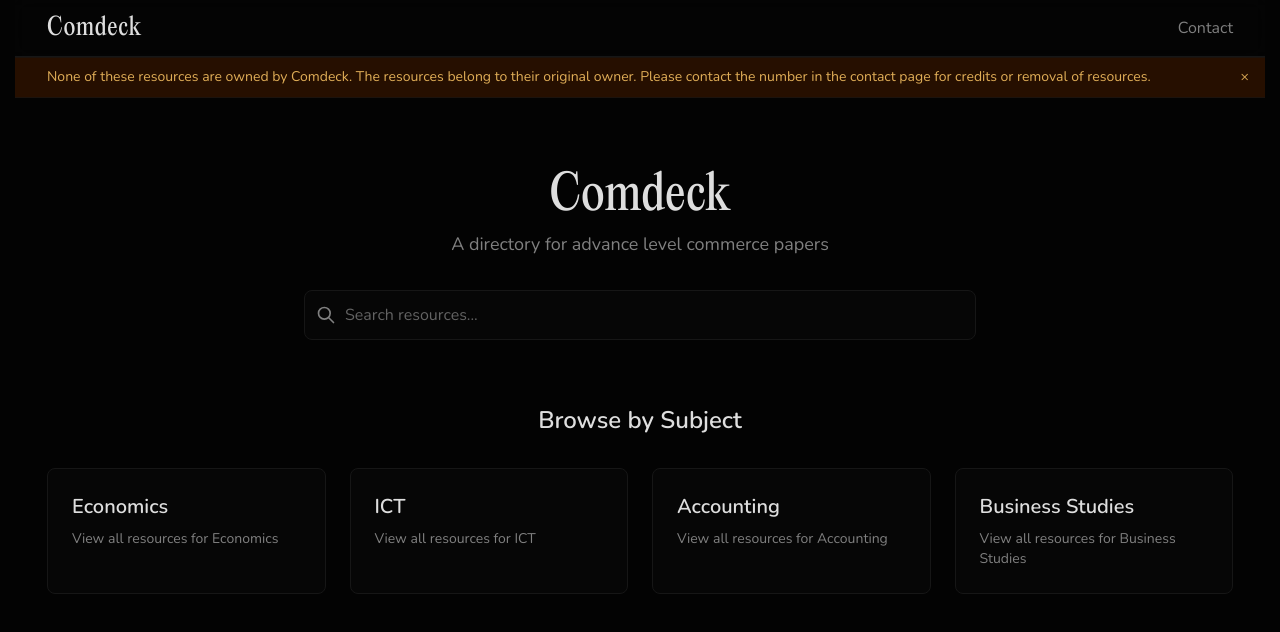
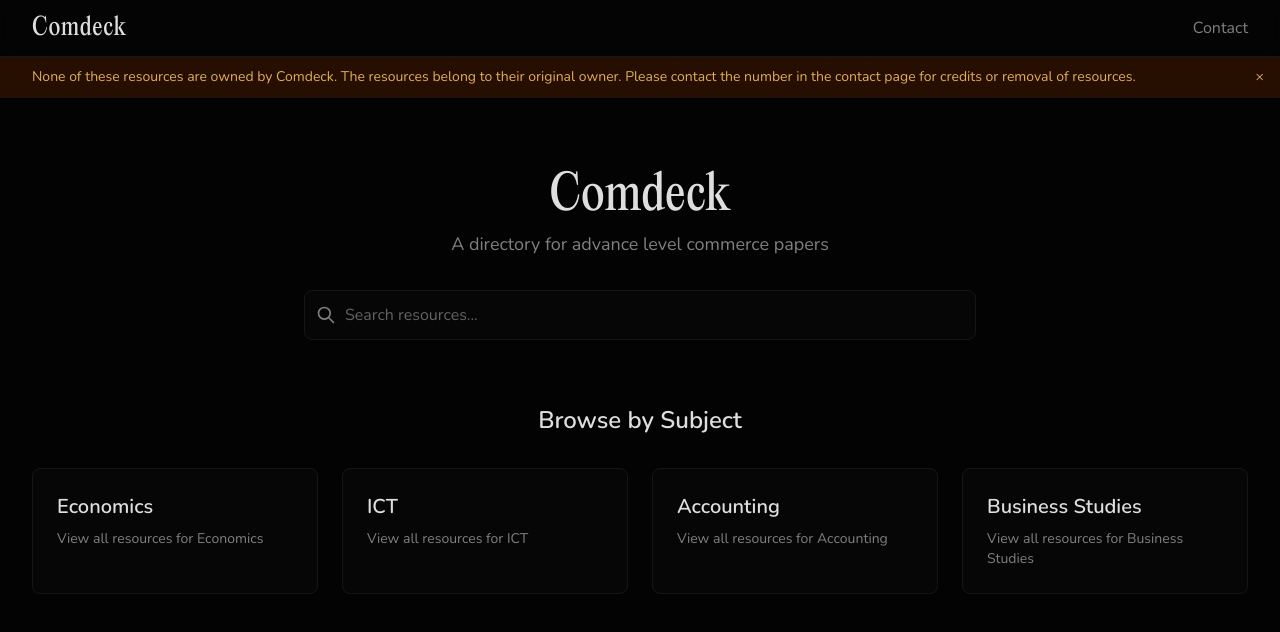
Before and after one commit to UmairFaiser/comdeck, a Next.js app: page / in a window 1280 px wide. Shown: the top 632 px of the page. Built offline with nearby package versions, Linux system fonts and the light colour scheme.

Commit message:
style(ui): make scrollbar thinner and match theme

```diff
--- a/app/globals.css
+++ b/app/globals.css
@@ -20,8 +20,32 @@
 }
 
 html {
-  /* Prevent layout shift when vertical scrollbar appears/disappears */
-  scrollbar-gutter: stable both-edges;
+  /* Remove reserved scrollbar gutter for a cleaner look */
+  scrollbar-gutter: auto;
+  /* Thin scrollbars for Firefox */
+  scrollbar-width: thin;
+  scrollbar-color: var(--border) var(--surface);
+}
+
+/* WebKit-based browsers (Chrome, Edge, Safari) */
+::-webkit-scrollbar {
+  width: 8px;
+  height: 8px;
+}
+
+::-webkit-scrollbar-track {
+  background: var(--surface);
+}
+
+::-webkit-scrollbar-thumb {
+  background-color: var(--border);
+  border-radius: 9999px;
+  border: 2px solid var(--surface);
+}
+
+::-webkit-scrollbar-thumb:hover {
+  background-color: var(--accent);
+  border-color: var(--surface);
 }
 
 @theme inline {
```
